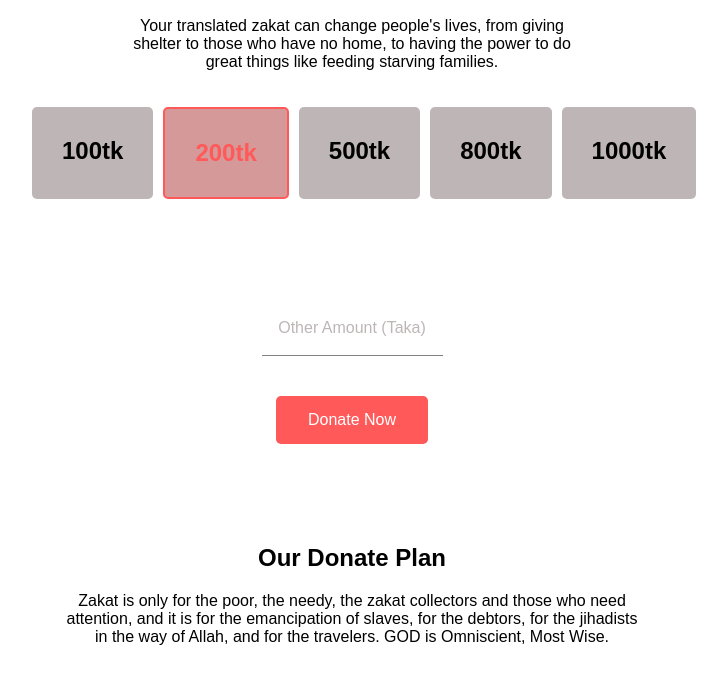
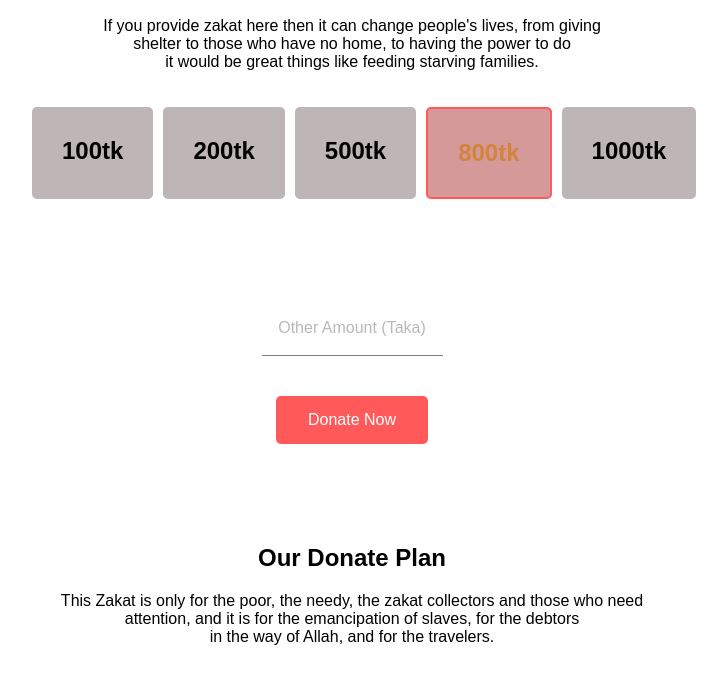
Before and after one commit to RaufulRafu/donate-today, a plain HTML site: page index.html in a window 1280 px wide. Shown: the part 751-1440 px from the top of the page, without its empty margins (288-1015 px from the left). Drawn offline with Linux system fonts and the light colour scheme.

Commit message:
final push

```diff
--- a/index.html
+++ b/index.html
@@ -30,16 +30,16 @@
         <div class="donate-today">
             <h1>Donate Today</h1>
             <p>
-                Your translated zakat can change people's lives, from giving <br>
+                If you provide zakat here then it can change people's lives, from giving <br>
                 shelter to those who have no home, to having the power to do <br>
-                great things like feeding starving families.
+                it would be great things like feeding starving families.
             </p>
         </div>
         <div class="donate-amount">
             <h1>100tk</h1>
-            <h1 id="amount">200tk</h1>
+            <h1>200tk</h1>
             <h1>500tk</h1>
-            <h1>800tk</h1>
+            <h1 id="amount">800tk</h1>
             <h1>1000tk</h1>
         </div>
         <div class="donate-today">
@@ -52,9 +52,9 @@
         <div class="donate-plan">
             <h1>Our Donate Plan</h1>
             <p>
-                Zakat is only for the poor, the needy, the zakat collectors and those who need <br>
-                attention, and it is for the emancipation of slaves, for the debtors, for the jihadists <br>
-                in the way of Allah, and for the travelers. GOD is Omniscient, Most Wise.
+                This Zakat is only for the poor, the needy, the zakat collectors and those who need <br>
+                attention, and it is for the emancipation of slaves, for the debtors <br>
+                in the way of Allah, and for the travelers.
             </p>
         </div>
         <div class="donate-item">
--- a/style.css
+++ b/style.css
@@ -66,7 +66,7 @@ button {
 }
 
 #amount {
-    color: #FF5959;
+    color: #d2843b;
     border: 2px solid #FF5959;
     background-color: #d69999;
 }
```
